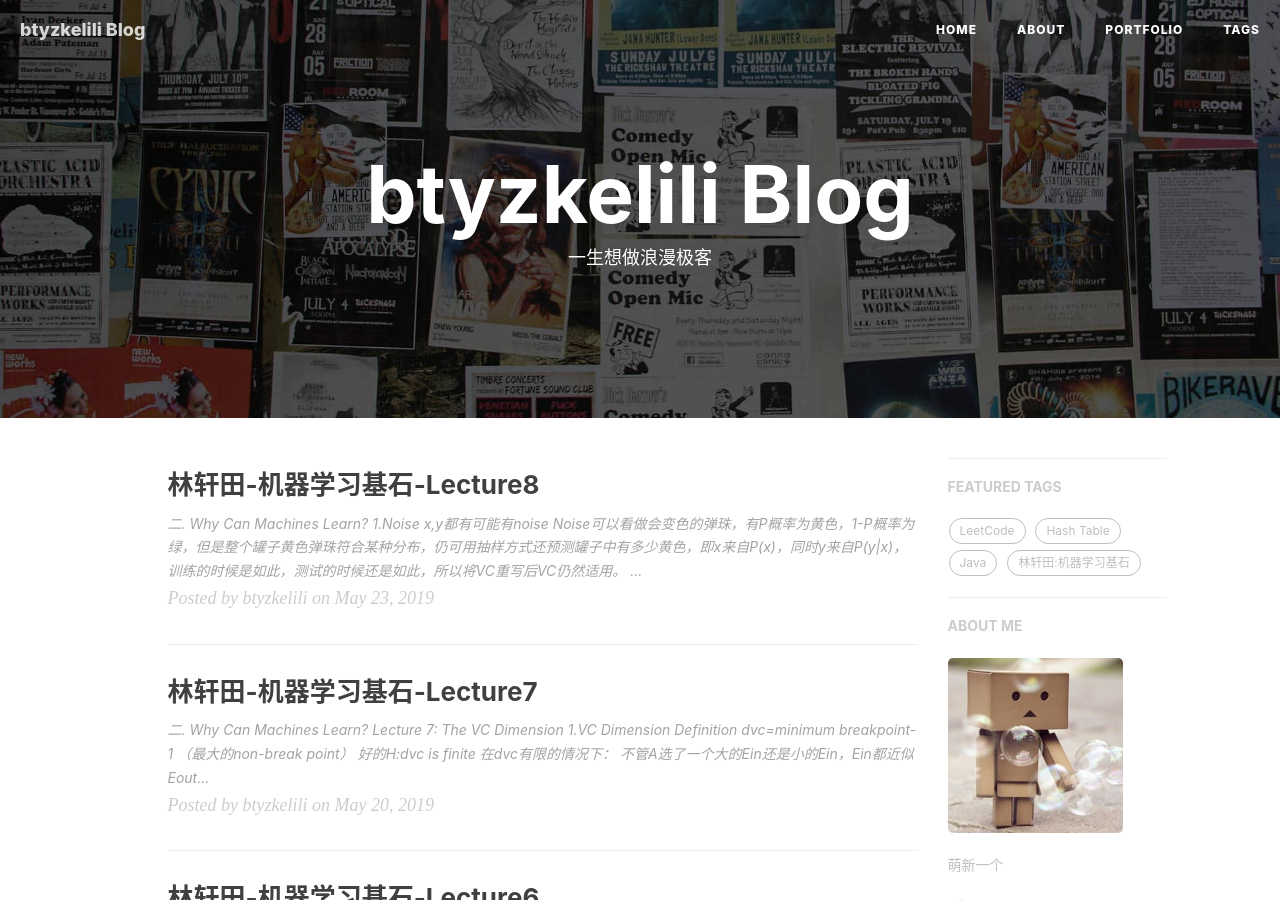
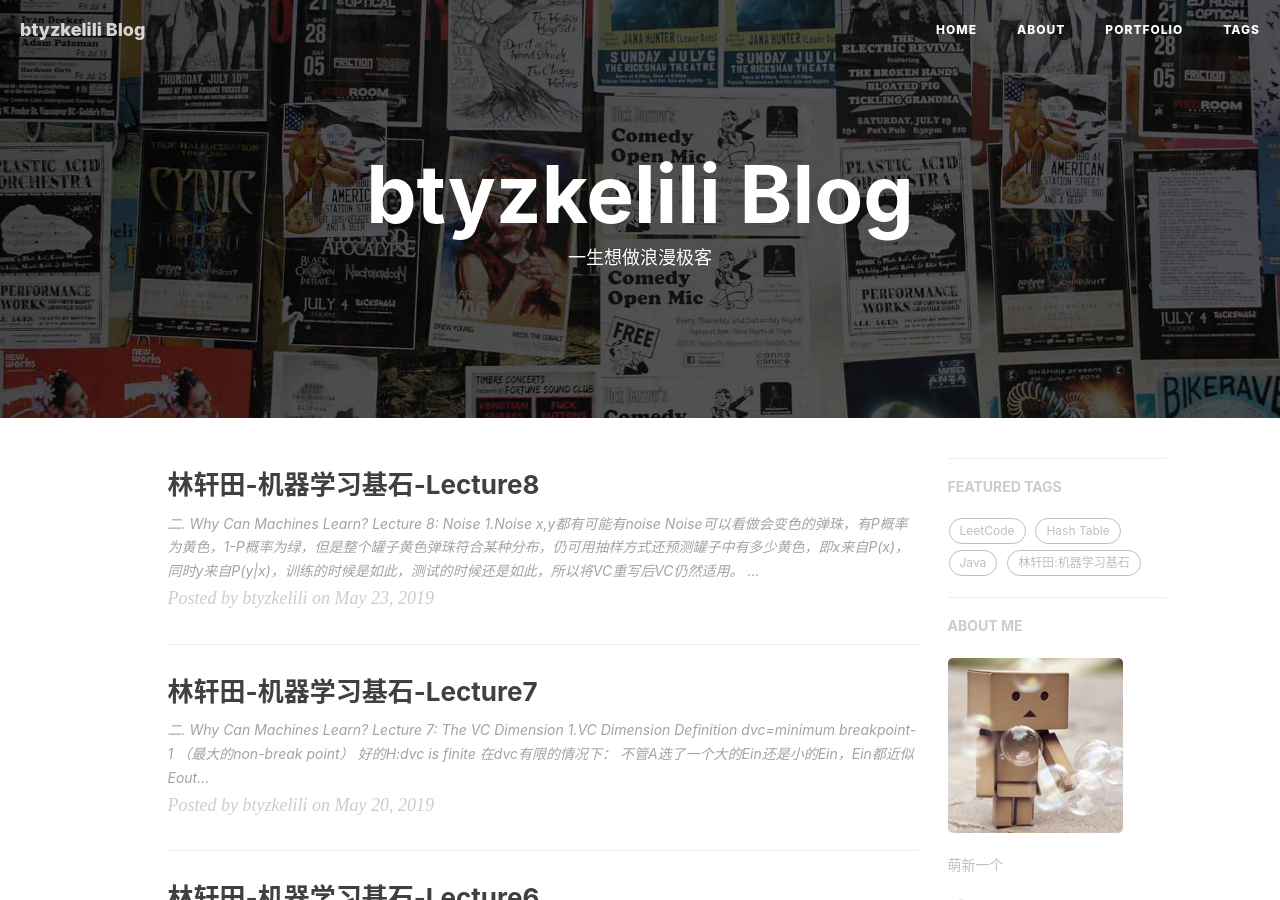
Before and after one commit to btyzkelili/btyzkelili.github.io, a Jekyll site: the page built from index.html, in a window 1280 px wide and 900 px high. Built offline with Jekyll 4.4.1, drawn with Linux system fonts in a browser that asks for light colours; nearby versions of some CDN libraries; the list of posts is cut into pages by our own code; comment, search, counter and statistics services are not loaded.

Commit message:
add post

```diff
--- a/_posts/2019-05-23-linxuantian-jishi-8.md
+++ b/_posts/2019-05-23-linxuantian-jishi-8.md
@@ -11,6 +11,7 @@ tags:
     - 林轩田:机器学习基石
 ---
 # 二. Why Can Machines Learn?
+## Lecture 8: Noise
 ## 1.Noise
 * **x**,y都有可能有noise
 ![](/img/linxuant-jishi/8-1.jpg)
```
